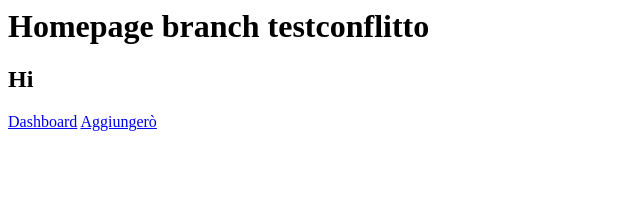
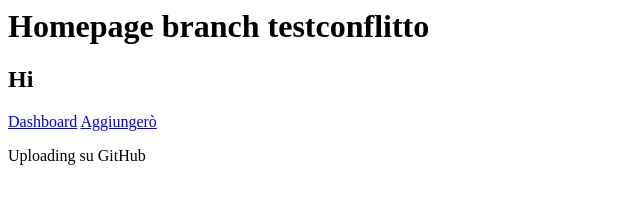
Before and after one commit to ITS-CoinersDev/pw2018c, a plain HTML site: page index.html in a window 1280 px wide. Shown: the whole page, without its empty margins (0-640 px from the left). Drawn offline with Linux system fonts and the light colour scheme.

Commit message:
Test per il caricamente su GitHub

```diff
--- a/index.html
+++ b/index.html
@@ -4,5 +4,6 @@
 <h2>Hi</h2>
 <a href="dashboard.html">Dashboard</a>
 <a href="#">Aggiungerò</a>
+<p>Uploading su GitHub</p>
 </body>
 </html>
```
